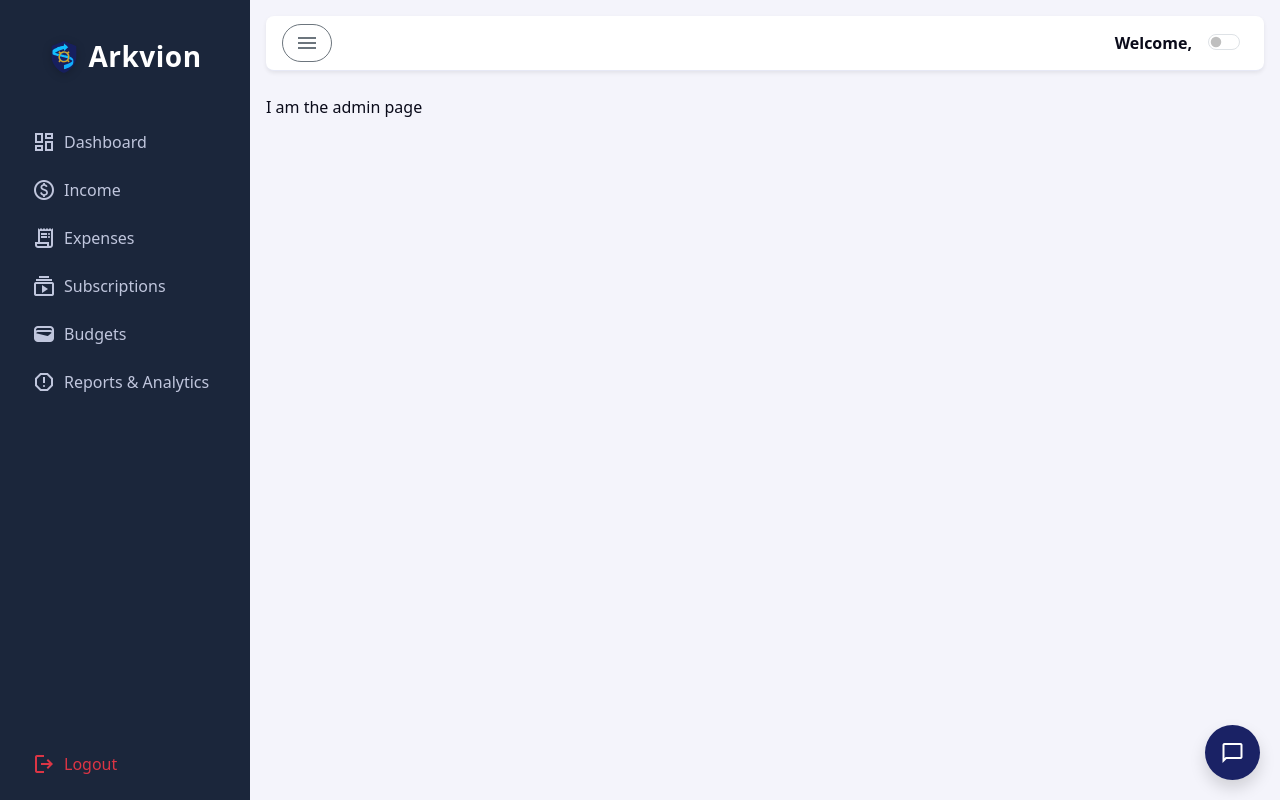
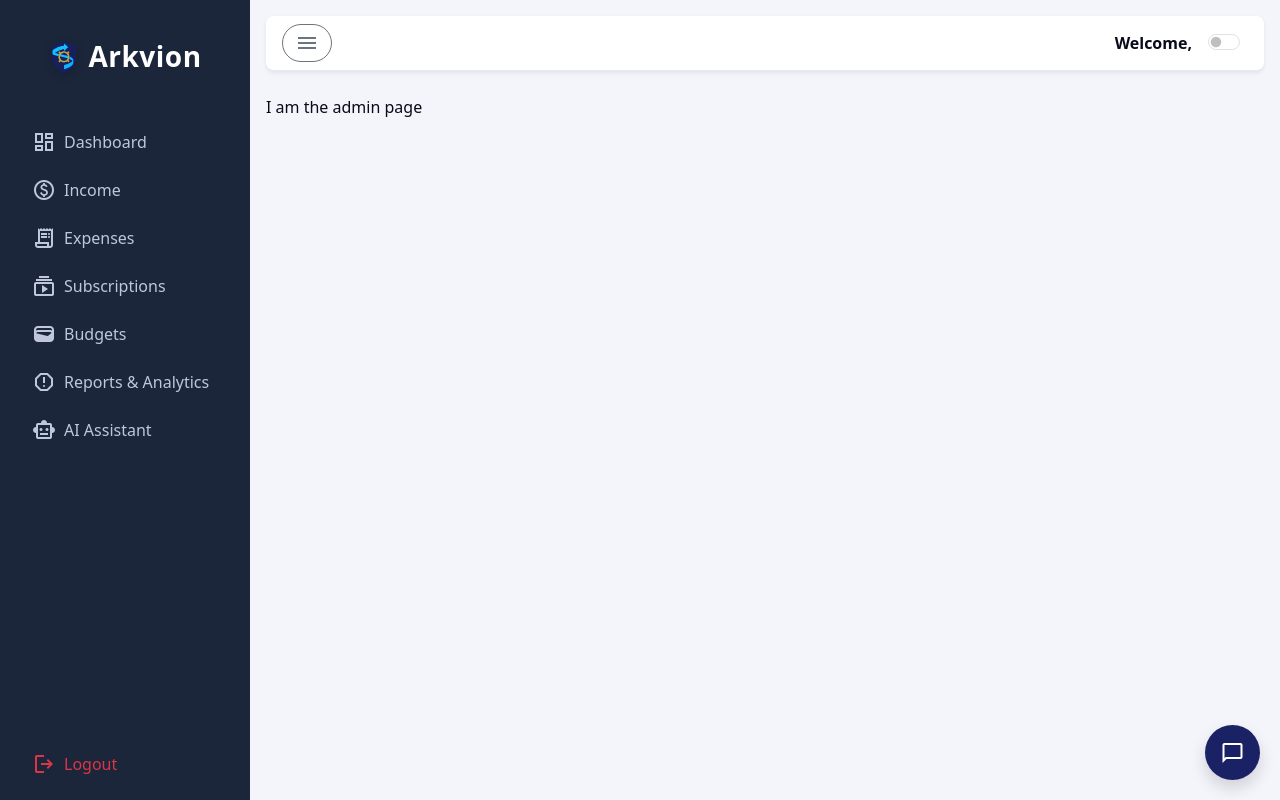
Before and after one commit to Arkvion-Labs/Arkvion, a Python web app: template app/templates/admin.html in a window 1280 px wide. Run offline with Jinja, Linux system fonts and the light colour scheme; the template is opened without the code that fills it, so the values that code supplies are empty; some libraries are stand-ins or nearby versions.

Commit message:
AI added to menu

```diff
--- a/app/templates/authenticated-base.html
+++ b/app/templates/authenticated-base.html
@@ -188,6 +188,14 @@
                 </a>
             </li>
 
+            <li class="nav-item">
+                <a class="nav-link d-flex align-items-center {{ 'active' if request.path == '/analytics' }}"
+                    href="/ai">
+                    <span class="material-symbols-outlined me-2">smart_toy</span>
+                    AI Assistant
+                </a>
+            </li>
+
 
             <li class="nav-item mt-auto">
                 <a class="nav-link d-flex align-items-center text-danger" href="/logout">
```
